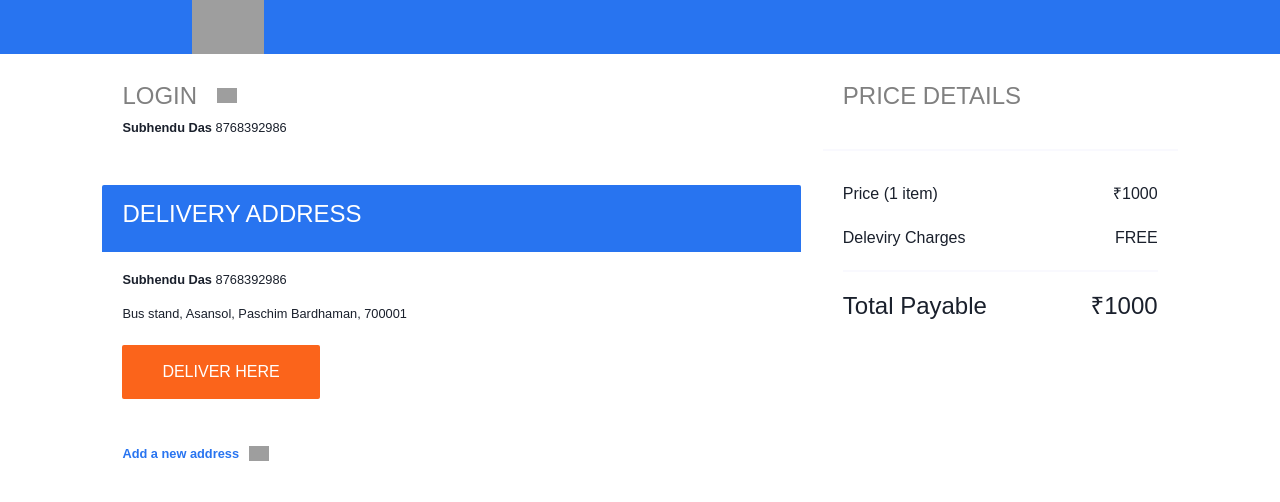
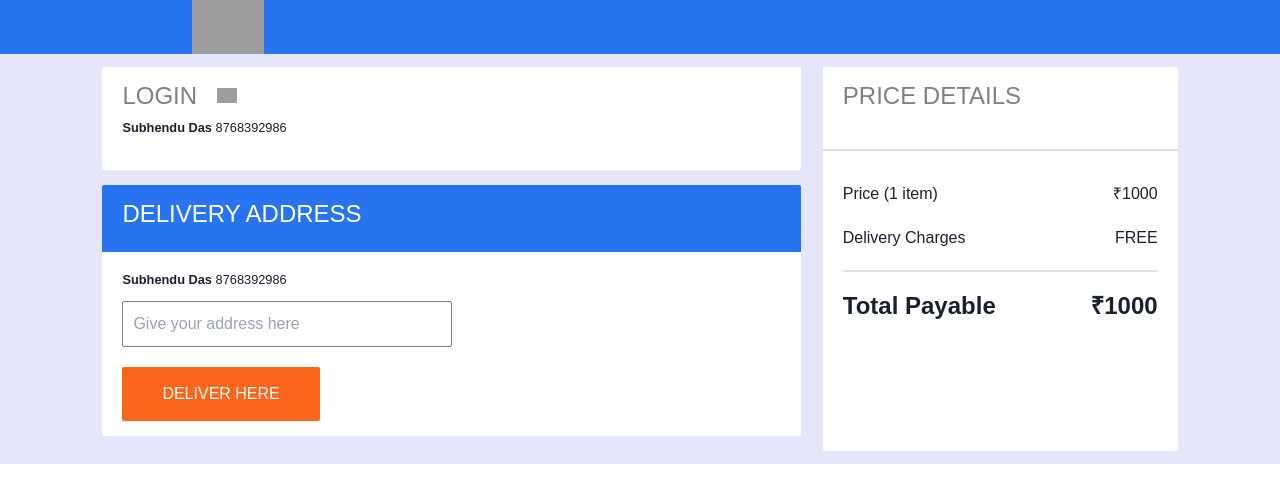
Before and after one commit to Therobo77/crooked-bottle-7972, a React (Create React App) app in the folder frontend/: page /deliverypage in a window 1280 px wide. Shown: the top 502 px of the page. Built offline with nearby package versions, Linux system fonts and the light colour scheme; grey boxes are pictures that could not be loaded.

Commit message:
updateDeliveryPageAddress

```diff
--- a/frontend/src/pages/DeliveryPage.jsx
+++ b/frontend/src/pages/DeliveryPage.jsx
@@ -1,5 +1,5 @@
 import { useState } from "react";
-import '../styles/DeliveryPage.css'
+import "../styles/DeliveryPage.css";
 
 // not logged component
 const NotLogged = () => {
@@ -8,11 +8,17 @@ const NotLogged = () => {
 
 // logged component
 const Logged = () => {
+  const [address, setAddress] = useState('')
+
   const name = "Subhendu Das";
   const mobile = "8768392986";
-  const address = "Bus stand, Asansol, Paschim Bardhaman, 700001";
-  const price = 1000
+  const price = 1000;
   const count = 1;
+
+  const submitAddress = (e) => {
+    e.preventDefault()
+    console.log(address)
+  }
 
   return (
     <div className="logged">
@@ -40,28 +46,21 @@ const Logged = () => {
         </div>
 
         {/* delivery sec */}
-        <div className="delivery-sec">
+        <form className="delivery-sec" onSubmit={submitAddress}>
           <p className="delivery-name">
             <small>
               <b>{name}</b> {mobile}
             </small>
           </p>
-          <p className="delivery-address">
-            <small>{address}</small>
-          </p>
-          <button>DELIVER HERE</button>
-        </div>
-
-        {/* new address */}
-        <div className="new-address">
-          <p>
-            <small>Add a new address</small>{" "}
-            <img
-              src="https://cdn2.iconfinder.com/data/icons/funtime-objects-part-2/60/005_057_plus_add_cross_advantage_positive-64.png"
-              alt=""
-            />
-          </p>
-        </div>
+          <input
+            type="text"
+            placeholder="Give your address here"
+            className="delivery-address"
+            onChange={e => setAddress(e.target.value)}
+          />
+          <br />
+          <button type="submit">DELIVER HERE</button>
+        </form>
       </div>
 
       {/* right sec */}
@@ -71,15 +70,16 @@ const Logged = () => {
         </div>
         <hr />
         <div className="price-body">
-
           <p>
             <span>{`Price (1 item)`}</span> <span>₹{price}</span>
           </p>
           <p>
-            <span>Deleviry Charges</span> <span>FREE</span>
+            <span>Delivery Charges</span> <span>FREE</span>
           </p>
           <hr />
-          <h4><span>Total Payable</span> <span>₹{price * count}</span> </h4>
+          <h4>
+            <span>Total Payable</span> <span>₹{price * count}</span>{" "}
+          </h4>
         </div>
       </div>
     </div>
@@ -101,4 +101,4 @@ const DeliveryPage = () => {
   );
 };
 
-export default DeliveryPage
+export default DeliveryPage;
--- a/frontend/src/styles/DeliveryPage.css
+++ b/frontend/src/styles/DeliveryPage.css
@@ -3,9 +3,10 @@
   padding: 0px;
   box-sizing: border-box;
   font-family: Arial, Helvetica, sans-serif;
+
 }
 
-body {
+.delivery-page {
   background-color: lavender;
 }
 
@@ -86,7 +87,12 @@ body {
 }
 
 .delivery-address {
+  border: 1px solid gray;
+  outline: none;
   margin-bottom: 20px;
+  padding: 10px;
+  width: 50%;
+  border-radius: 2px;
 }
 
 .delivery-sec > button {
@@ -98,27 +104,6 @@ body {
   cursor: pointer;
 }
 
-/* /////////////////// new address //////////////////// */
-
-.new-address {
-  background-color: white;
-  padding: 15px 20px;
-  border-radius: 2px;
-  font-weight: bold;
-  color: var(--blue-color);
-  cursor: pointer;
-}
-
-.new-address > p {
-  display: flex;
-  align-items: center;
-}
-
-.new-address > p > img {
-  width: 20px;
-  margin-left: 10px;
-}
-
 /* /////////////// right sec /////////////////// */
 
 .price-title {
@@ -127,7 +112,7 @@ body {
 }
 
 .right-sec hr {
-  border: 1px solid lavender;
+  border: 1px solid gray;
 }
 
 .price-body {
@@ -144,4 +129,5 @@ body {
   display: flex;
   justify-content: space-between;
   margin-top: 20px;
+  font-weight: bold;
 }
```
